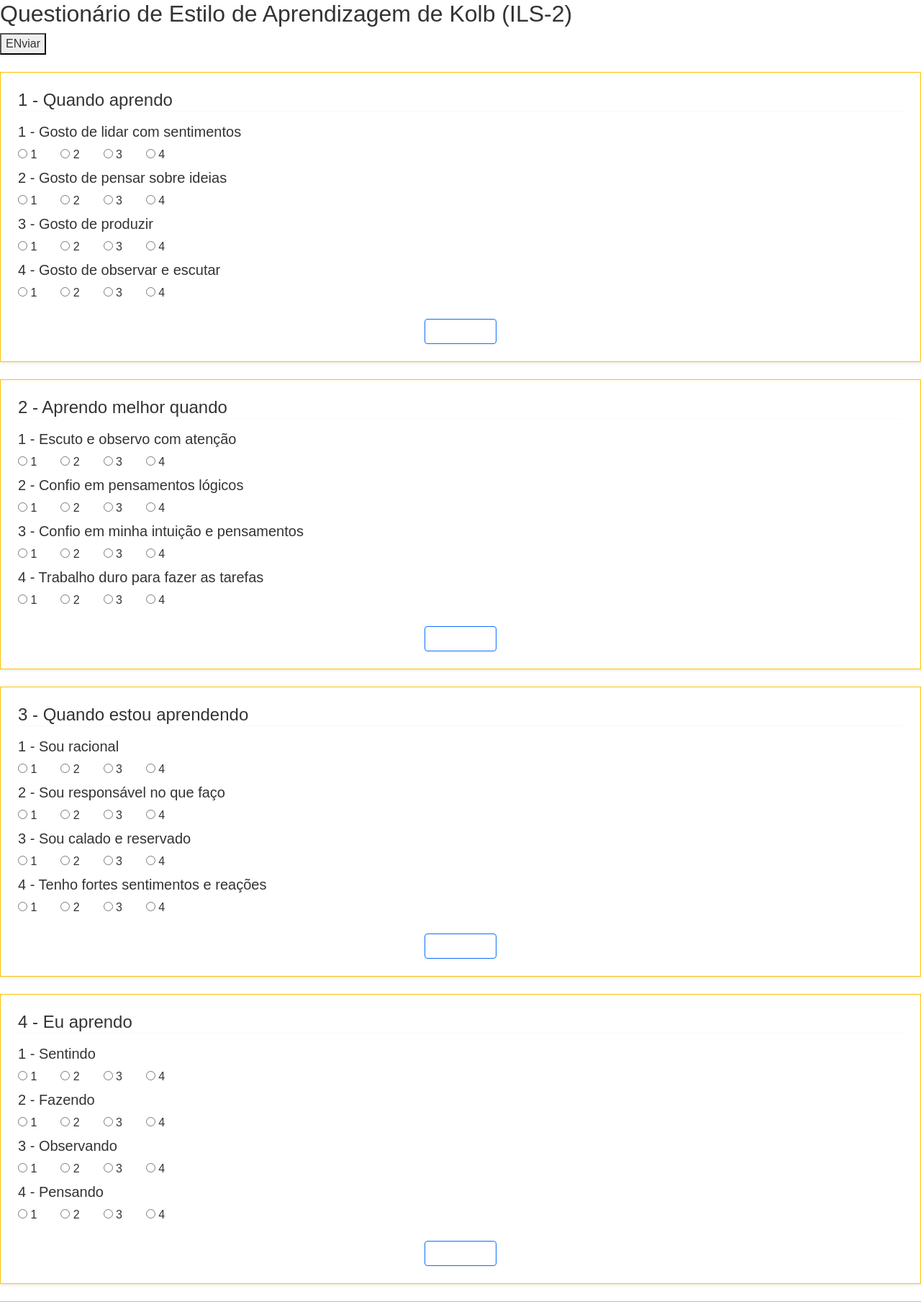
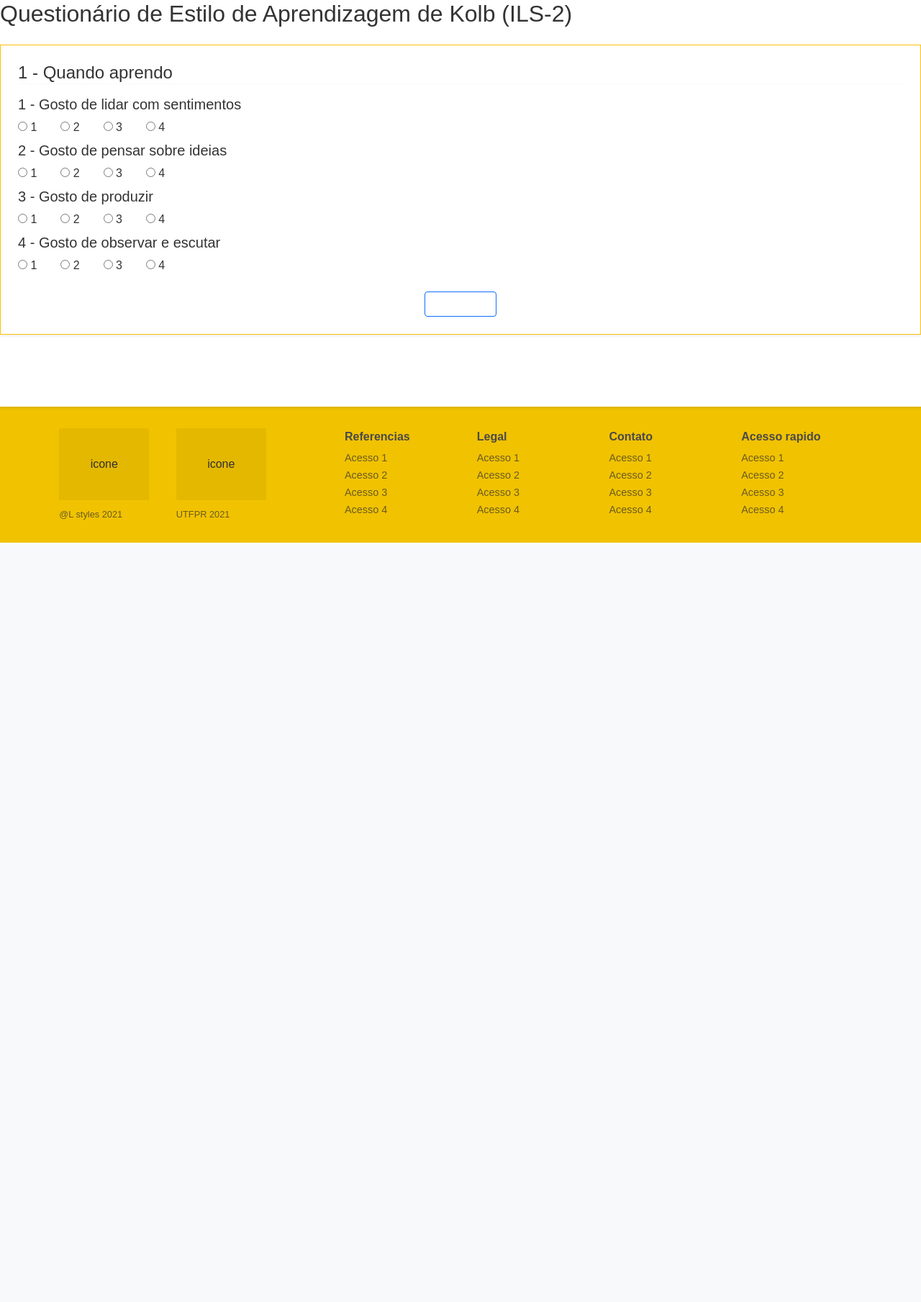
Before and after one commit to beto86/L-StyleV2, a Django app: page /teste-ils-kolb/1/ in a window 1280 px wide. Shown: the part 60-1869 px from the top of the page at 72% size. After the commit the page ends 814 px from the top, so only its background shows below. Run offline with Django 3.2, Linux system fonts and the light colour scheme; data comes from the database, SQL or seed files in the repository; both versions use the stored data as it was after the commit; some libraries are stand-ins or nearby versions.

Commit message:
finalizado as verificações do teste

```diff
--- a/KolbStyleTeste/templates/resposta.html
+++ b/KolbStyleTeste/templates/resposta.html
@@ -32,6 +32,10 @@
         <p>Seu estilo de aprendizagem é <strong>{{estilo}}</strong></p>
 
         <p>E sua forma de aprender é por <strong>{{forma1}}</strong> e <strong>{{forma2}}</strong></p>
+
+        <p>Descrição do estilo e forma de aprender: {{desc_estilo}}</p>
+
+        <p>Recomendações do estilo e forma de aprender: {{rec_estilo}}</p>
     </div>
 </form>
 
--- a/KolbStyleTeste/templates/teste-ils-kolb.html
+++ b/KolbStyleTeste/templates/teste-ils-kolb.html
@@ -20,13 +20,11 @@
 <form action="" method="POST">
     {% csrf_token %}
 
-    <button type="submit">ENviar</button>
-
     <!-- bloco de perguntas -->
     {% for q in questoes %}
 
     <!-- Adicionar essa classe abaixo: d-none -->
-    <div class="questoes mt-4 border border-warning shadow-sm p-4" ordem="{{q.ordem}}">
+    <div class="questoes mt-4 border border-warning shadow-sm p-4 d-none" ordem="{{q.ordem}}">
 
         <h4 class="mb-3 border-bottom border-light">{{q.ordem}} - {{ q.descricao }}</h4>
 
@@ -55,7 +53,7 @@
         {% if q.ordem < 12 %}
         <button type="button" class="btn btn-primary mt-4 btn_proximo" ordem="{{q.ordem}}" questao="{{q.ordem}}">Próximo</button>
         {% else %}
-        <button type="submit" class="btn btn-success mt-4" ordem="{{q.ordem}}" questao="{{q.ordem}}">Enviar respostas</button>
+        <button type="submit" class="btn btn-success mt-4 btn_enviar" ordem="{{q.ordem}}" questao="{{q.ordem}}">Enviar respostas</button>
         {% endif %}
 
     </div>
@@ -74,7 +72,7 @@
         $(".questoes[ordem=1]").removeClass("d-none");
 
         // Ao clicar nos botões de próximo
-        $(".btn_proximo").click(function (e) {
+        $(".btn_proximo, .btn_enviar").click(function (e) {
 
             // Recebe a ordem da questão atual que está no botão
             var ordem = $(this).attr("ordem");
@@ -116,6 +114,8 @@
 
         });
 
+
+
     });
 
 </script>
--- a/KolbStyleTeste/views.py
+++ b/KolbStyleTeste/views.py
@@ -294,7 +294,7 @@ class TesteILSKolbView(FormView):
 
         # Se não preencheu tudo, retorna ao formulário com as mensagens de erro encontradas
         # if(respostas == False):
-        #    return self.form_invalid(form)
+        #     return self.form_invalid(form)
         # else:
             # Caso esteja tudo certo...
 
@@ -306,7 +306,8 @@ class TesteILSKolbView(FormView):
         # para cada tentativa, criar uma Resposta
         # Para cada número das questões
         for q in questoes:
-            questao = Questao.objects.get(questionario=questionario, ordem=q)
+            questao = Questao.objects.get(
+                questionario=questionario, ordem=q)
             # Para cada opção que a gente tem de cada questão
             for opc in opcoes:
                 # Gera o name igual lá no template
@@ -423,4 +424,9 @@ class RespostaView(TemplateView):
         context['forma1'] = forma1
         context['forma2'] = forma2
 
+        context['desc_estilo'] = estilo.descricao + \
+            forma1.descricao + forma2.descricao
+        context['rec_estilo'] = estilo.recomendacao + \
+            forma1.recomendacao + forma2.recomendacao
+
         return context
```
Also changed, not shown: db.sqlite3.
